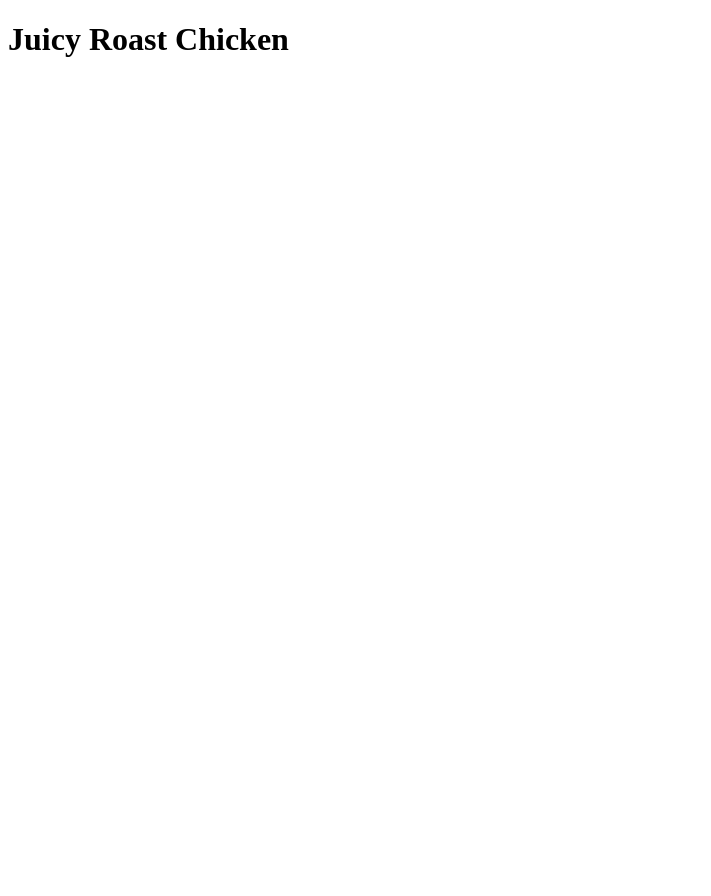
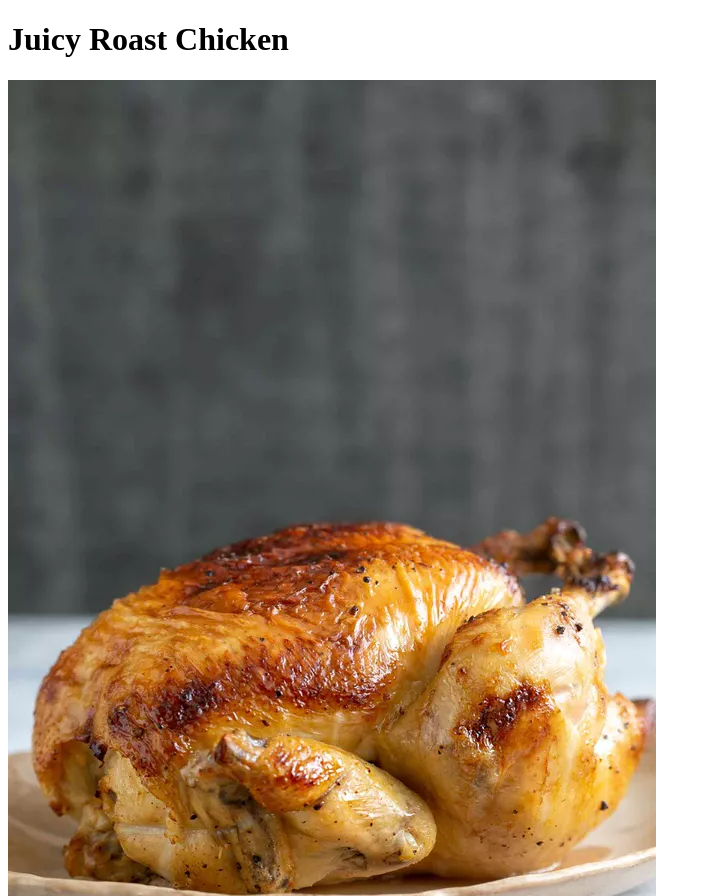
Before and after one commit to bkylee/odin-recipes, a plain HTML site: page recipes/juicyroastchicken.html in a window 1280 px wide. Shown: the top 896 px of the page, without its empty margins (0-711 px from the left). Before the commit the page ends 800 px from the top, so only its background shows below. Drawn offline with Linux system fonts and the light colour scheme.

Commit message:
Finished most of juicyroastchicken.html. Added image, directions, ingredients

```diff
--- a/recipes/juicyroastchicken.html
+++ b/recipes/juicyroastchicken.html
@@ -10,5 +10,7 @@
     <body>
         <h1>Juicy Roast Chicken </h1>
         <!-- This recipe is from allrecipes.com/recipe/83557/juicy-roasted-chicken -->
+        <img src = '../images/roastchicken.jpg'>
+        <!-- Image of Roast Chicken from https://www.simplyrecipes.com/recipes/honey_glazed_lemon_roast_chicken/ -->
     </body>
 </html>
```
Also changed, not shown: index.html (+1 -0 lines), images/roastchicken.jpg (added).
